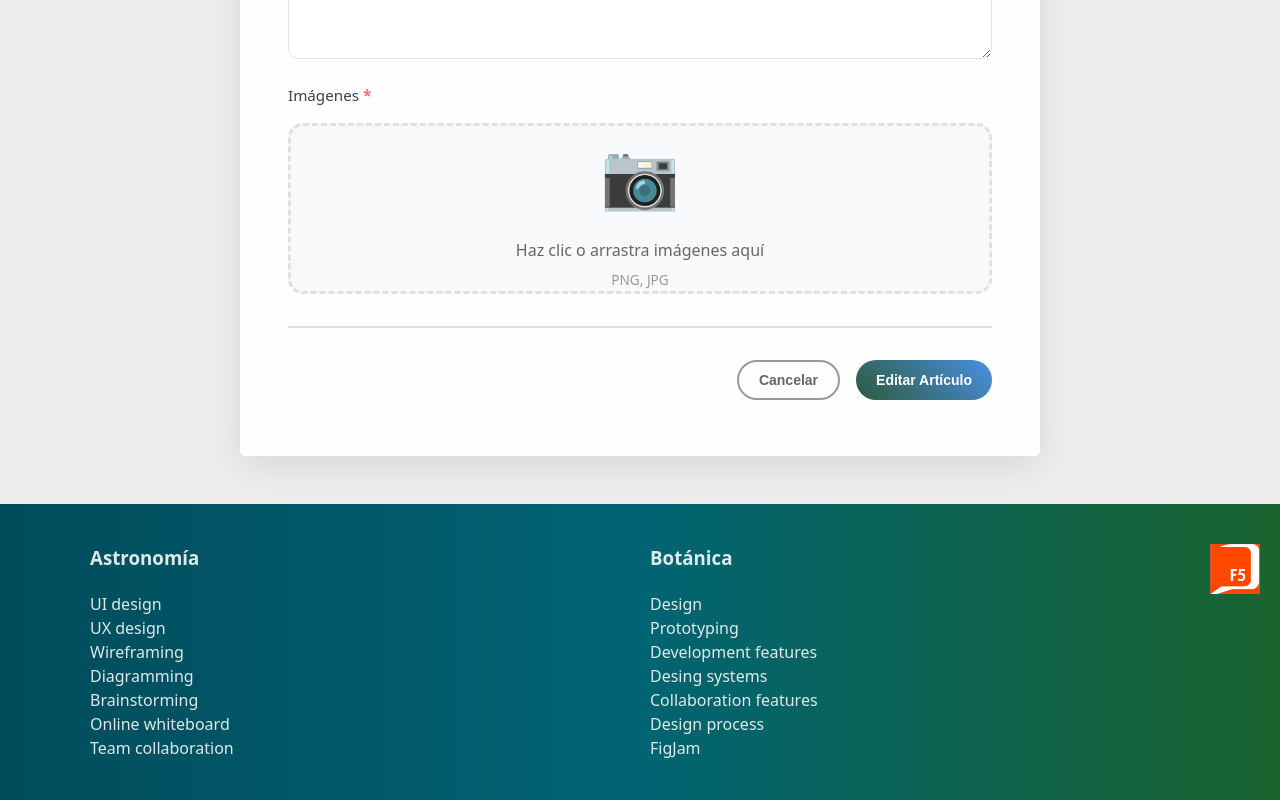
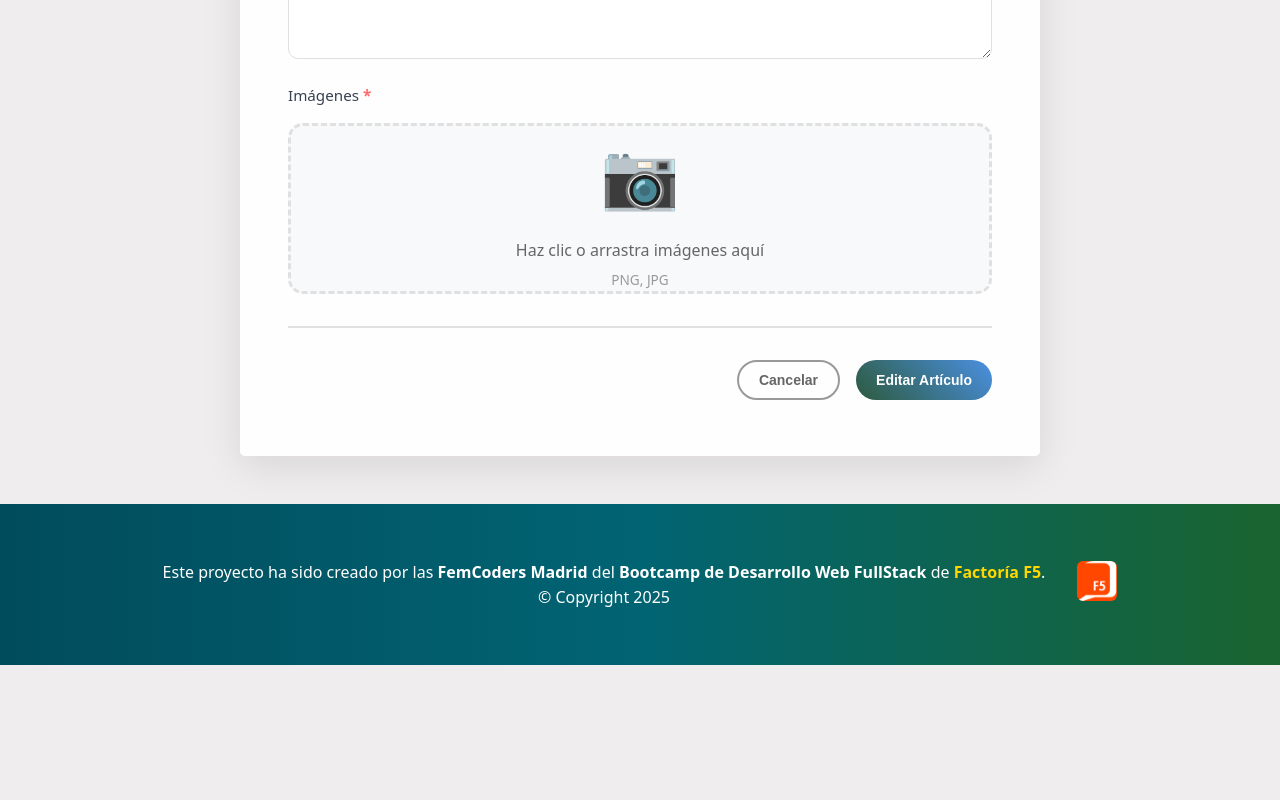
Before and after one commit to Sylva-Organization/CelestialBloom-Client, a React (Vite) app: page /edit-form/1 in a window 1280 px wide. Shown: the part 660-1460 px from the top of the page. After the commit the page ends 1325 px from the top, so only its background shows below. Built offline with nearby package versions, Linux system fonts and the light colour scheme; no server answers.

Commit message:
Adding Footer (#24)

```diff
--- a/src/components/Footer.css
+++ b/src/components/Footer.css
@@ -1,4 +1,4 @@
-footer {
+/* footer {
     background: linear-gradient(to right, #014C5C, #016473, #1A642F);
     display: flex;
     justify-content: space-around;
@@ -18,10 +18,10 @@ footer {
 .astronomy-box-footer, .botany-box-footer {
     flex: 1;
     min-width: 200px;
-}
+} */
 
 /* Responsive para tablets */
-@media (max-width: 768px) {
+/* @media (max-width: 768px) {
     footer {
         gap: 40px;
         padding: 30px 20px;
@@ -37,10 +37,10 @@ footer {
         margin-bottom: 15px;
         font-size: 1.1rem;
     }
-}
+} */
 
 /* Responsive para móviles */
-@media (max-width: 480px) {
+/* @media (max-width: 480px) {
     footer {
         flex-direction: column;
         gap: 30px;
@@ -63,4 +63,67 @@ footer {
         padding: 8px 0;
         font-size: 0.95rem;
     }
+} */
+
+.footer-container {
+    background: linear-gradient(to right, #014C5C, #016473, #1A642F);
+    color: white;
+    display: flex;
+    flex-direction: row;
+    justify-content: center;
+    align-items: center;
+    padding: 3.5rem 3rem;
+    gap: 2rem;
+    flex-wrap: wrap;
 }
+
+.footer-content {
+    text-align: center;
+}
+
+.footer-text {
+    font-size: 1rem;
+    line-height: 1.6;
+    text-align: left;
+    /* max-width: 600px; */
+}
+
+.footer-link {
+    color: #ffd700;
+    text-decoration: none;
+    font-weight: 600;
+}
+
+.footer-link:hover {
+    text-decoration: underline;
+}
+
+.footer-logo img {
+    width: 40px;
+    height: auto;
+    border-radius: 6px;
+    transition: transform 0.3s ease;
+}
+
+.footer-logo img:hover {
+    transform: scale(1.05);
+}
+
+/* ---------- RESPONSIVE ---------- */
+@media (max-width: 768px) {
+    .footer-container {
+        flex-direction: column;
+        text-align: center;
+        padding: 2rem 1rem;
+    }
+
+    .footer-text {
+        text-align: center;
+        font-size: 0.95rem;
+    }
+
+    .footer-logo img {
+        margin-top: 1rem;
+        width: 50px;
+    }
+}
--- a/src/components/Footer.jsx
+++ b/src/components/Footer.jsx
@@ -3,36 +3,25 @@ import { Link } from 'react-router-dom';
 
 const Footer = () => {
     return(
-        <footer>
-            <div className="rrss"></div>
-            <div className='astronomy-box-footer'>
-                <ul>
-                    <h3 className='title-footer'>Astronomía</h3>
+        <footer className="footer-container">
+            <div className="footer-content">
+                <p className="footer-text">
+                    Este proyecto ha sido creado por las <strong>FemCoders Madrid</strong> del
+                    <strong> Bootcamp de Desarrollo Web FullStack</strong> de
+                    <Link
+                        to="https://factoriaf5.org/"
+                        target="_blank"
+                        rel="noopener noreferrer"
+                        className="footer-link"
+                    > Factoría F5</Link>.
+                </p>
+                <p>© Copyright 2025</p>
+            </div>
 
-                    <li>UI design</li>
-                    <li>UX design</li>
-                    <li>Wireframing</li>
-                    <li>Diagramming</li>
-                    <li>Brainstorming</li>
-                    <li>Online whiteboard</li>
-                    <li>Team collaboration</li>
-                </ul>
-            </div>
-            <div className='botany-box-footer'>
-                <ul>
-                    <h3 className='title-footer'>Botánica</h3>
-
-                    <li>Design</li>
-                    <li>Prototyping</li>
-                    <li>Development features</li>
-                    <li>Desing systems</li>
-                    <li>Collaboration features</li>
-                    <li>Design process</li>
-                    <li>FigJam</li>
-                </ul>
-            </div>
-            <div className="logo-factoria">
-                <Link to="https://factoriaf5.org/"><img src="/logo-factoria.PNG" alt="logo-factoria-F5" /></Link>
+            <div className="footer-logo">
+                <Link to="https://factoriaf5.org/" target="_blank" rel="noopener noreferrer">
+                    <img src="/logo-factoria.PNG" alt="Logo Factoría F5" />
+                </Link>
             </div>
         </footer>
     )
```
